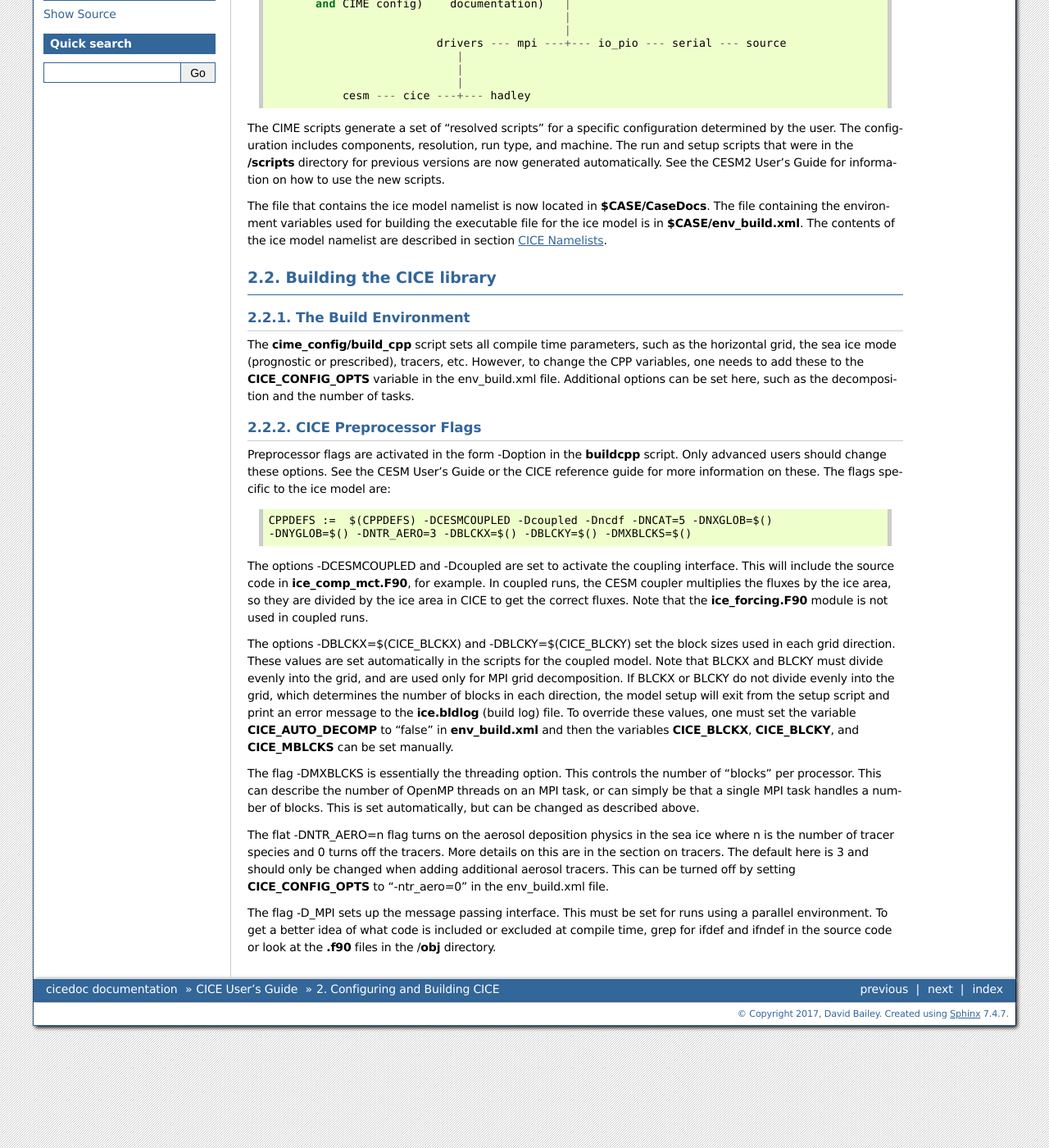
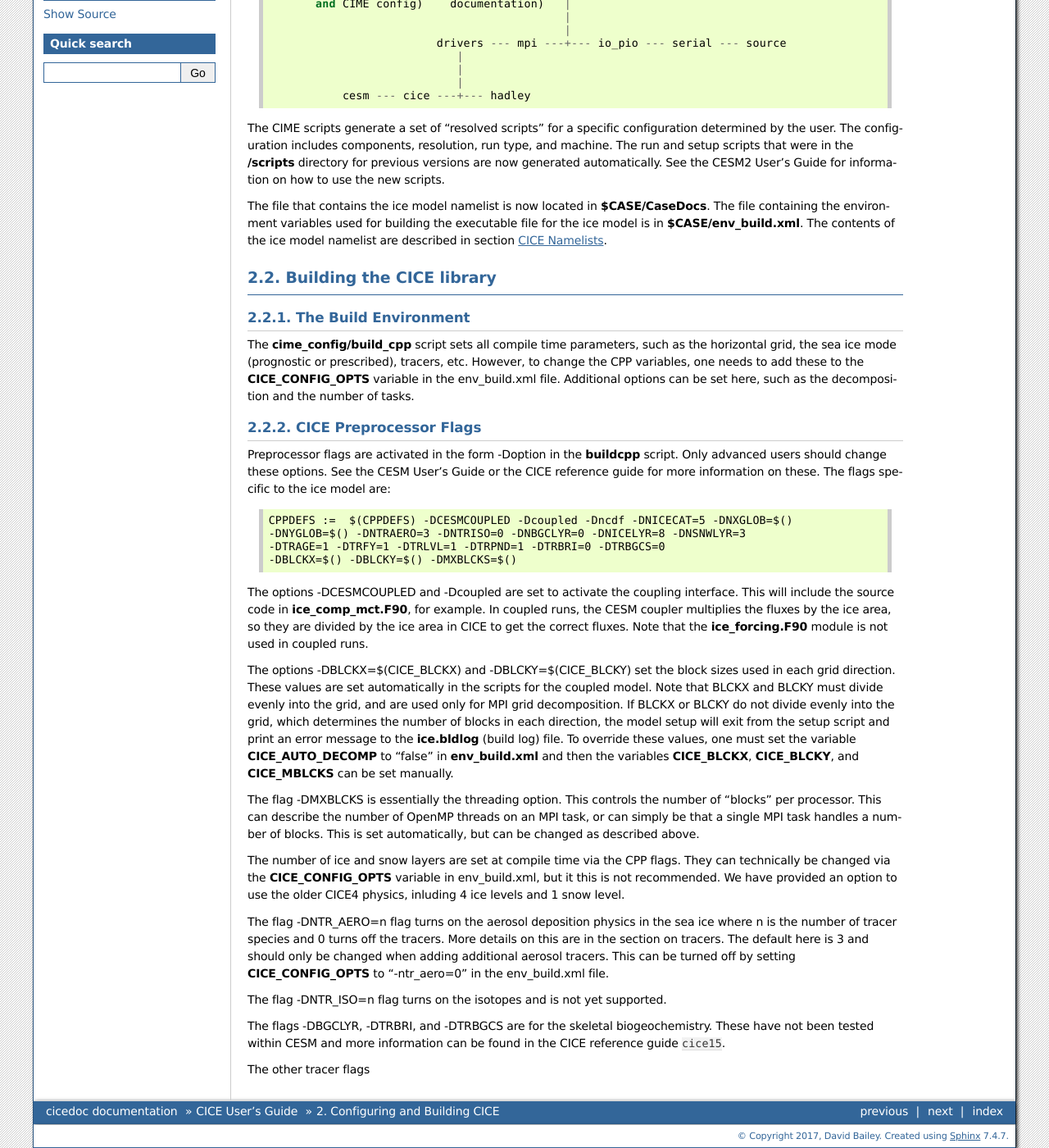
Before and after one commit to NCAR/CICE, a Sphinx documentation site: the page built from doc/source/users_guide/ice_setup.rst, in a window 1280 px wide and 1400 px high, scrolled down 430 px. Shown: the whole window at 82% size. Built offline with Sphinx 7.4.7, drawn with Linux system fonts in a browser that asks for light colours; pages that are not in the unit, such as notebooks, are missing from menus; cross-references to code outside the pages are shown as plain code.

Commit message:
Latest update

```diff
--- a/doc/source/users_guide/ice_setup.rst
+++ b/doc/source/users_guide/ice_setup.rst
@@ -71,8 +71,10 @@
 
 ::
 
-    CPPDEFS :=  $(CPPDEFS) -DCESMCOUPLED -Dcoupled -Dncdf -DNCAT=5 -DNXGLOB=$()
-    -DNYGLOB=$() -DNTR_AERO=3 -DBLCKX=$() -DBLCKY=$() -DMXBLCKS=$()
+    CPPDEFS :=  $(CPPDEFS) -DCESMCOUPLED -Dcoupled -Dncdf -DNICECAT=5 -DNXGLOB=$()
+    -DNYGLOB=$() -DNTRAERO=3 -DNTRISO=0 -DNBGCLYR=0 -DNICELYR=8 -DNSNWLYR=3
+    -DTRAGE=1 -DTRFY=1 -DTRLVL=1 -DTRPND=1 -DTRBRI=0 -DTRBGCS=0
+    -DBLCKX=$() -DBLCKY=$() -DMXBLCKS=$()
 
 The options -DCESMCOUPLED and -Dcoupled are set to activate the coupling
 interface. This will include the source code in **ice\_comp\_mct.F90**,
@@ -99,14 +101,22 @@
 handles a number of blocks. This is set automatically, but can be changed
 as described above.
 
-The flat -DNTR\_AERO=n flag turns on the aerosol deposition physics in
+The number of ice and snow layers are set at compile time via the CPP
+flags. They can technically be changed via the **CICE\_CONFIG\_OPTS**
+variable in env_build.xml, but it this is not recommended. We have provided
+an option to use the older CICE4 physics, inluding 4 ice levels and 1 snow level.
+
+The flag -DNTR\_AERO=n flag turns on the aerosol deposition physics in
 the sea ice where n is the number of tracer species and 0 turns off the
 tracers. More details on this are in the section on tracers. The default here
 is 3 and should only be changed when adding additional aerosol tracers. This can
 be turned off by setting **CICE\_CONFIG\_OPTS** to "-ntr_aero=0" in the
 env\_build.xml file.
 
-The flag -D\_MPI sets up the message passing interface. This must be set
-for runs using a parallel environment. To get a better idea of what code
-is included or excluded at compile time, grep for ifdef and ifndef in
-the source code or look at the **.f90** files in the /**obj** directory.
+The flag -DNTR\_ISO=n flag turns on the isotopes and is not yet supported.
+
+The flags -DBGCLYR, -DTRBRI, and -DTRBGCS are for the skeletal biogeochemistry.
+These have not been tested within CESM and more information can be found in the CICE
+reference guide :cite:`cice15`.
+
+The other tracer flags
--- a/doc/source/users_guide/index.rst
+++ b/doc/source/users_guide/index.rst
@@ -24,7 +24,7 @@
    ice_restart.rst
    ice_stdout.rst
    ice_troubleshoot.rst
-   zreferences.rst
+   areferences.rst
 
 Indices and tables
 ==================
```
Also changed, not shown: doc/source/users_guide/ice_what_is_cice5.rst (+8 -2 lines), 10 other files.
